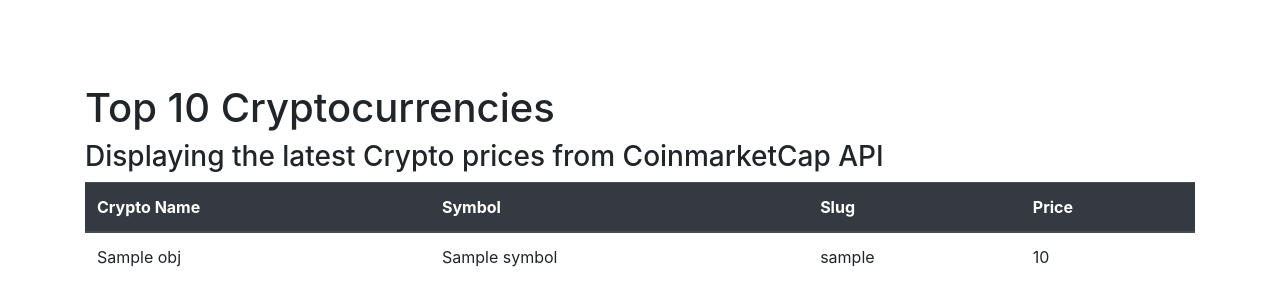
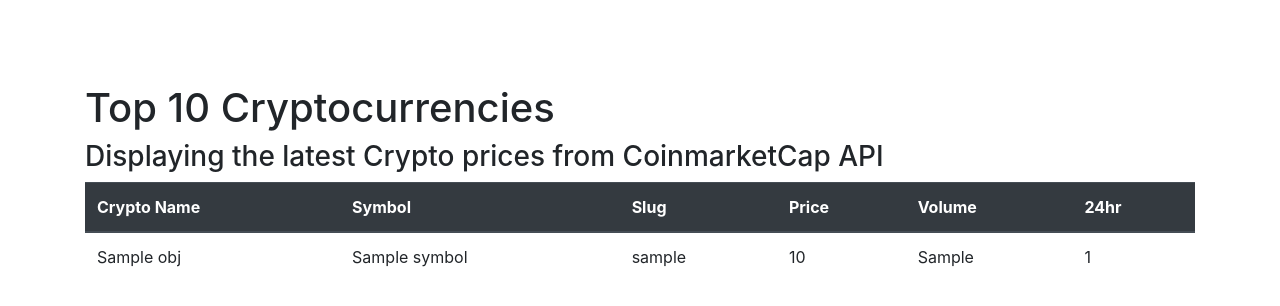
Before and after one commit to TSOlami/TrackC, a Flask app: template webapp/templates/home.html in a window 1280 px wide. Shown: the part 148-454 px from the top of the page. Run offline with Flask 3, Linux system fonts and the light colour scheme; the template is opened without the code that fills it: most values are stand-ins (such as "Sample title", 1, 10 or a date in 2020); some libraries are stand-ins or nearby versions.

Commit message:
added 24hr percent change and daily coin volume to home page

```diff
--- a/webapp/templates/home.html
+++ b/webapp/templates/home.html
@@ -57,6 +57,9 @@
                 <th scope="col">Symbol</th>
                 <th scope="col">Slug</th>
                 <th scope="col">Price</th>
+                <th scope="col">Volume</th>
+                <th scope="col">24hr</th>
+
               </tr>
             </thead>
 
@@ -67,6 +70,8 @@
                   <td>{{ obj['symbol'] }}</td>
                   <td>{{ obj['slug'] }}</td>
                   <td>{{ obj['quote']['USD']['price'] }}</td>
+                  <td>{{ obj['quote']['USD']['volume_24h'] }}</td>
+                  <td>{{ obj['quote']['USD']['percent_change_24h'] }}</td>
               </tr>
               {% endfor %}
           </tbody>
--- a/webapp/views.py
+++ b/webapp/views.py
@@ -44,6 +44,9 @@ def home():
     # Loop through the results
     for result in results:
         result['quote']['USD']['price'] = '$ ' + "{:.2f}".format(result['quote']['USD']['price'])
+        result['quote']['USD']['volume_24h'] = '$ ' + "{:.2f}".format(result['quote']['USD']['volume_24h'])
+        result['quote']['USD']['percent_change_24h'] = "{:.2f}".format(result['quote']['USD']['percent_change_24h']) + '%'
+
     #Render results on the homepage
     user_id = request.args.get('user_id')
     return render_template("home.html", user_id=user_id, results=results)
```
